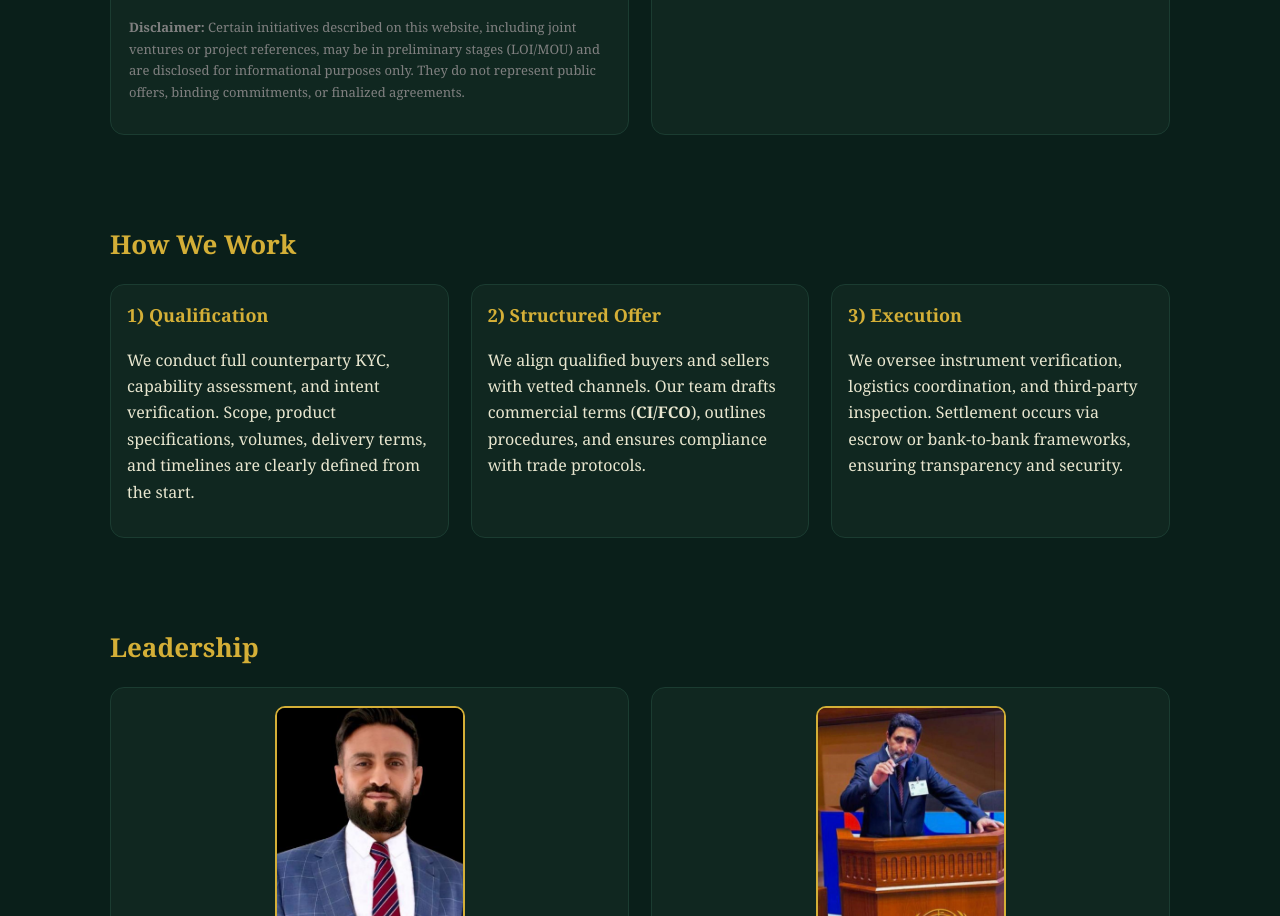
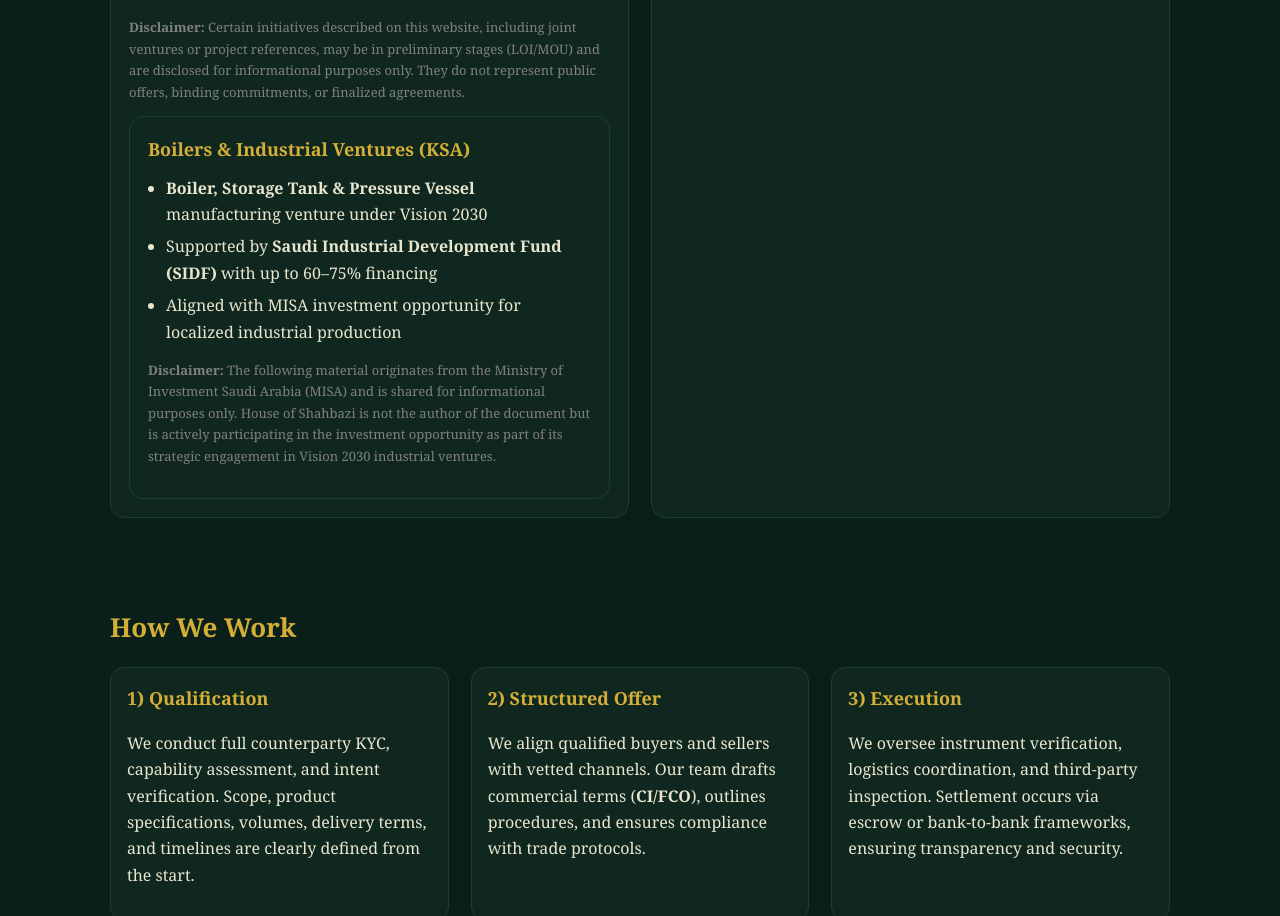
Before and after one commit to houseofshahbazi/houseofshahbazi, a plain HTML site: page index.html in a window 1280 px wide. Shown: the part 1678-2594 px from the top of the page. Drawn offline with Linux system fonts and the light colour scheme.

Commit message:
index.html

```diff
--- a/index.html
+++ b/index.html
@@ -68,6 +68,20 @@
 <p style="font-size: 13px; color: gray; margin-top: 20px;">
 <b>Disclaimer:</b> Certain initiatives described on this website, including joint ventures or project references, may be in preliminary stages (LOI/MOU) and are disclosed for informational purposes only. They do not represent public offers, binding commitments, or finalized agreements.
 </p>
+          <div class="card">
+  <h3 class="card-title">Boilers & Industrial Ventures (KSA)</h3>
+  <ul class="bullet">
+    <li><strong>Boiler, Storage Tank & Pressure Vessel</strong> manufacturing venture under Vision 2030</li>
+    <li>Supported by <strong>Saudi Industrial Development Fund (SIDF)</strong> with up to 60–75% financing</li>
+    <li>Aligned with MISA investment opportunity for localized industrial production</li>
+  </ul>
+
+  <p style="font-size: 13px; color: gray; margin-top: 15px;">
+    <b>Disclaimer:</b> The following material originates from the Ministry of Investment Saudi Arabia (MISA) and is shared for informational purposes only. House of Shahbazi is not the author of the document but is actively participating in the investment opportunity as part of its strategic engagement in Vision 2030 industrial ventures.
+  </p>
+</div>
+
+
         </div>
         <div class="card">
           <h3 class="card-title">Boilers & Industrial</h3>
```
